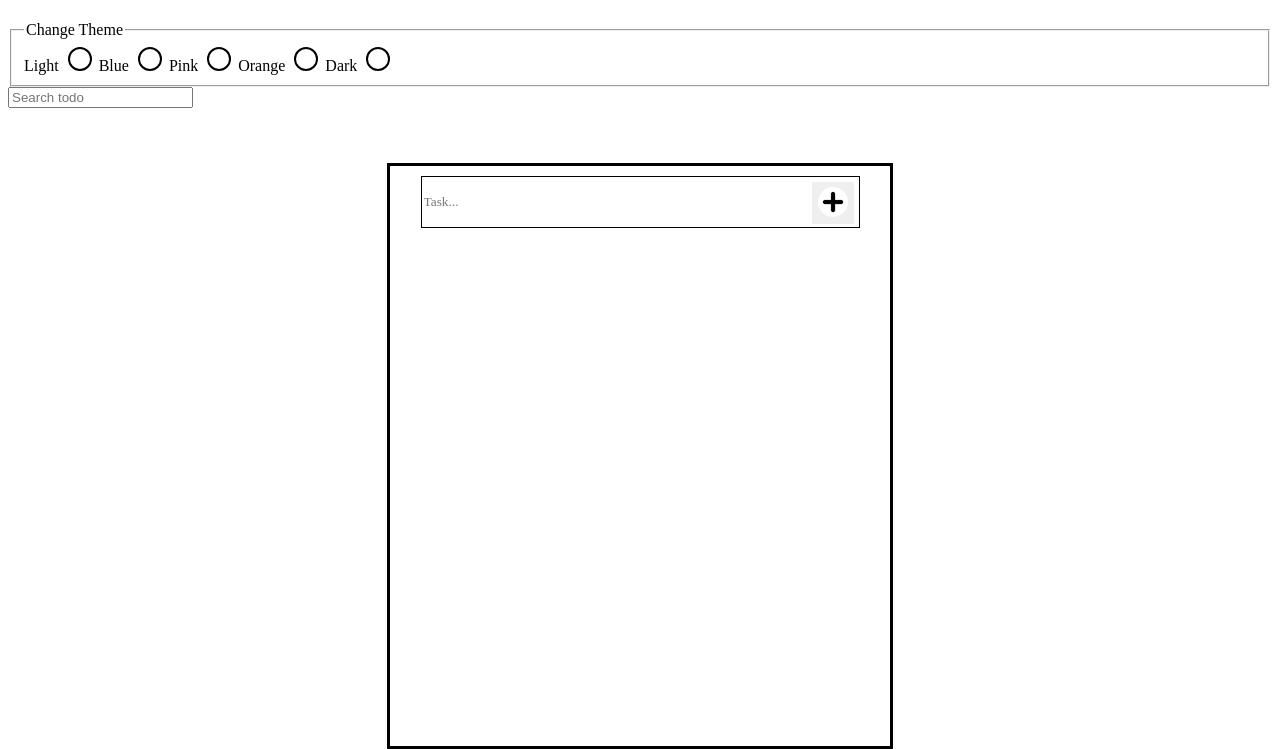
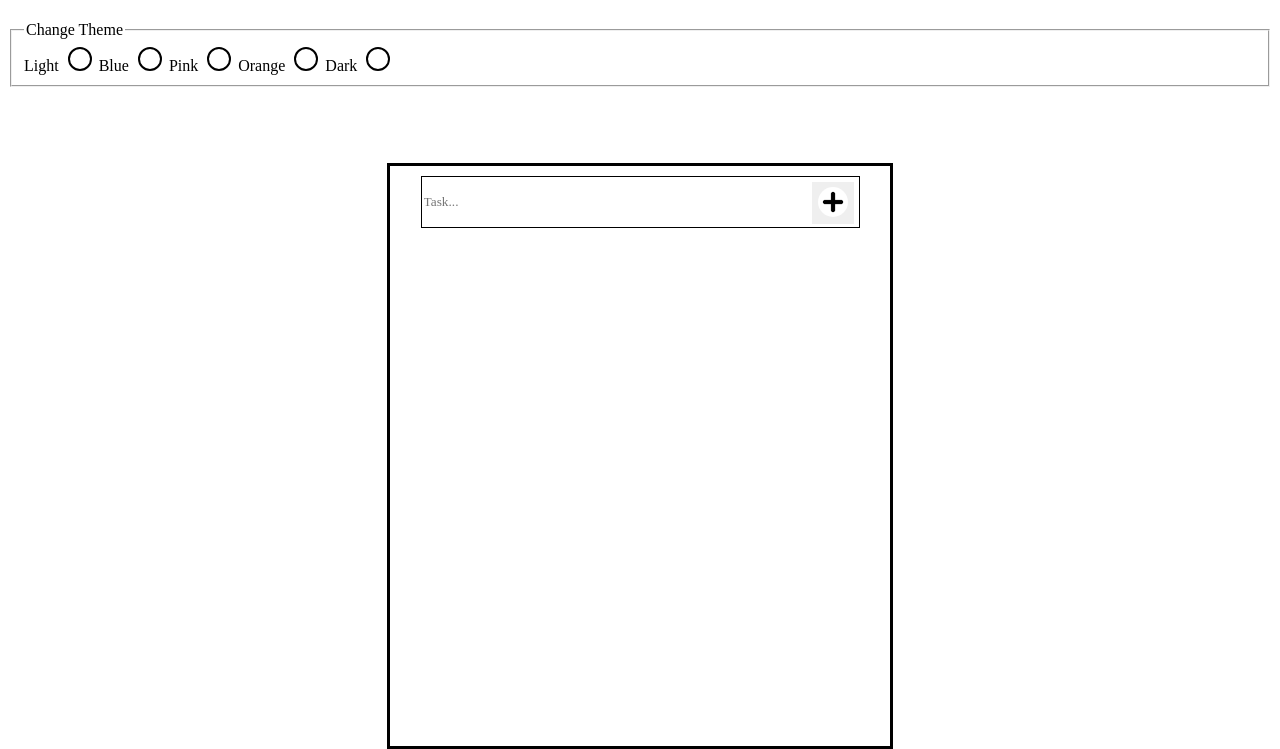
Before and after one commit to SRISHTI-24/webdev-assignment-super-150.github.io, a plain HTML site: page index.html in a window 1280 px wide. Shown: the part 59-808 px from the top of the page. Drawn offline with Linux system fonts and the light colour scheme.

Commit message:
Update index.html

```diff
--- a/index.html
+++ b/index.html
@@ -29,7 +29,6 @@
             <input type="radio" name="theme" id="dark">
         </fieldset>
     </form>
-    <input type="text" id="search" class="form-control" placeholder="Search todo">
     <div class="container">
         <input type="text" class="addtext" placeholder="Task...">
         <button class="addbtn" onclick="addElement()">
```
